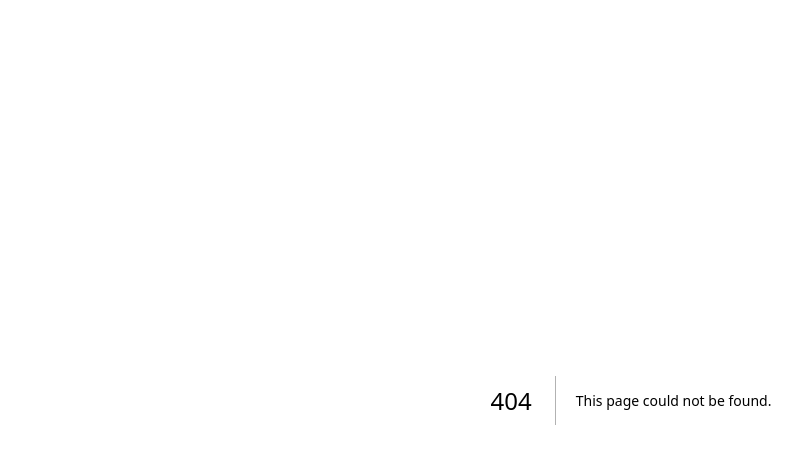
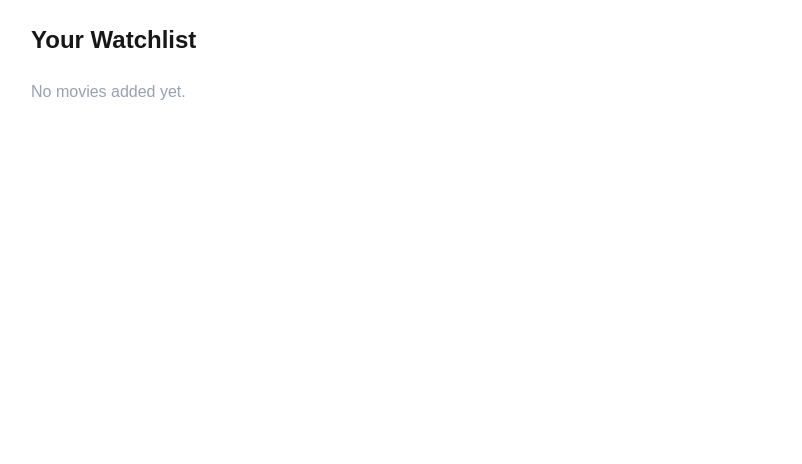
Before and after one commit to Adedeji1/alx-project-nexus, a Next.js app in the folder alx-movie-recommendation-app/: page /favorites in a window 1280 px wide. Before the commit this address had no page. Shown: the top 464 px of the page, without its empty margins (9-811 px from the left). Built offline with nearby package versions, Linux system fonts and the light colour scheme.

Commit message:
addition of Favorite page in the pages section

```diff
--- /dev/null
+++ b/alx-movie-recommendation-app/pages/favorites.tsx
@@ -0,0 +1,28 @@
+import { useEffect, useState } from "react";
+import MovieCard from "@/components/movie/MovieCard";
+import { Movie } from "@/interface";
+
+export default function Favorites() {
+  const [movies, setMovies] = useState<Movie[]>([]);
+
+  useEffect(() => {
+    const saved = JSON.parse(localStorage.getItem("favorites") || "[]");
+    setMovies(saved);
+  }, []);
+
+  return (
+    <main className="px-10 py-6">
+      <h1 className="text-2xl font-bold mb-6">Your Watchlist</h1>
+
+      {movies.length === 0 ? (
+        <p className="text-gray-400">No movies added yet.</p>
+      ) : (
+        <div className="grid grid-cols-2 md:grid-cols-5 gap-6">
+          {movies.map(movie => (
+            <MovieCard key={movie.id} movie={movie} />
+          ))}
+        </div>
+      )}
+    </main>
+  );
+}
--- /dev/null
+++ b/alx-movie-recommendation-app/pages/movie/[id].tsx
@@ -0,0 +1,19 @@
+import { GetServerSideProps } from "next";
+import { getMovieById } from "@/services/movieApi";
+import MovieDetail from "@/components/movie/MovieDetail";
+import { Movie } from "@/interface";
+export default function MoviePage({ movie }: { movie: Movie }) {
+  return (
+    <main className="px-10 py-10">
+      <MovieDetail movie={movie} />
+    </main>
+  );
+}
+
+export const getServerSideProps: GetServerSideProps = async ({ params }) => {
+  const movie = await getMovieById(params?.id as string);
+
+  return {
+    props: { movie },
+  };
+};
```
